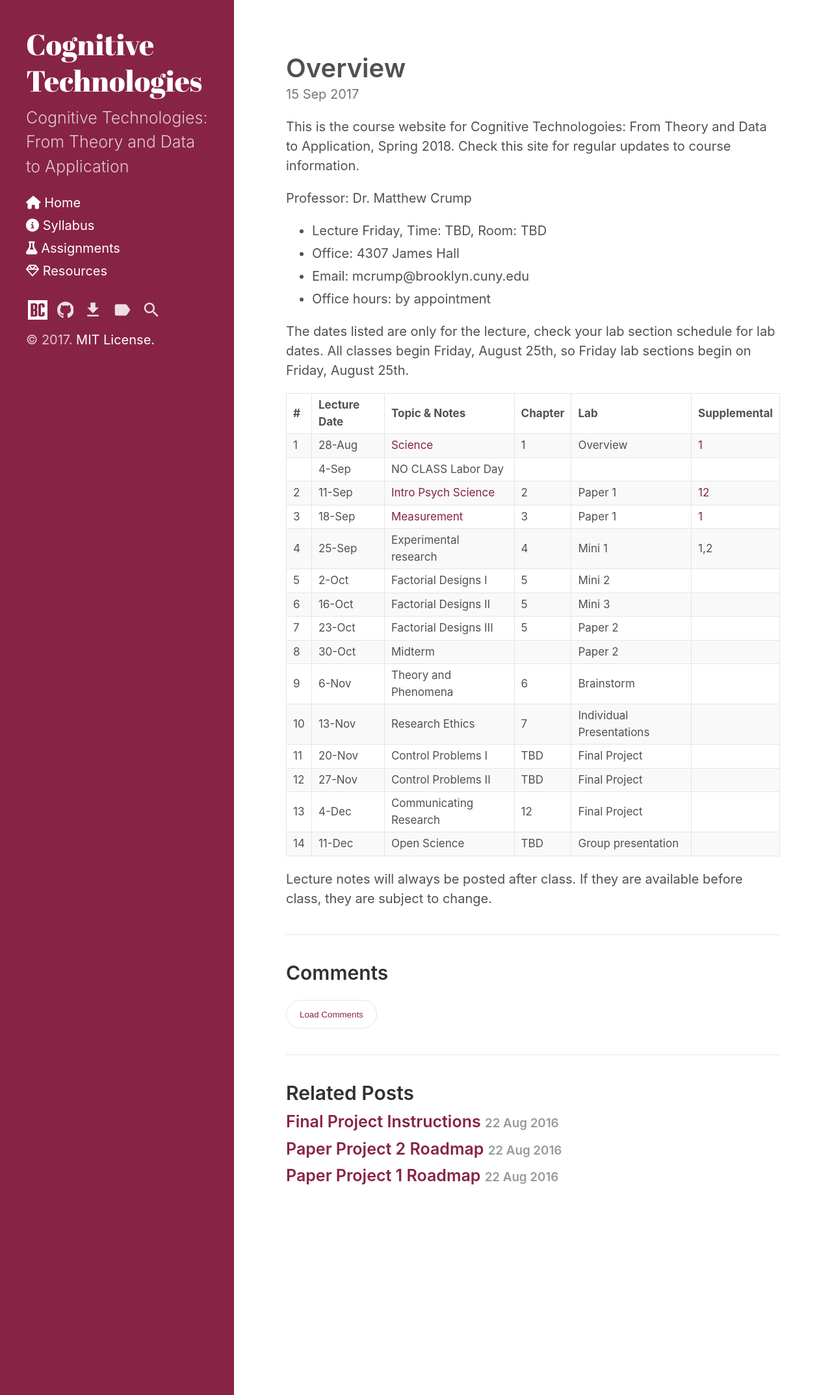
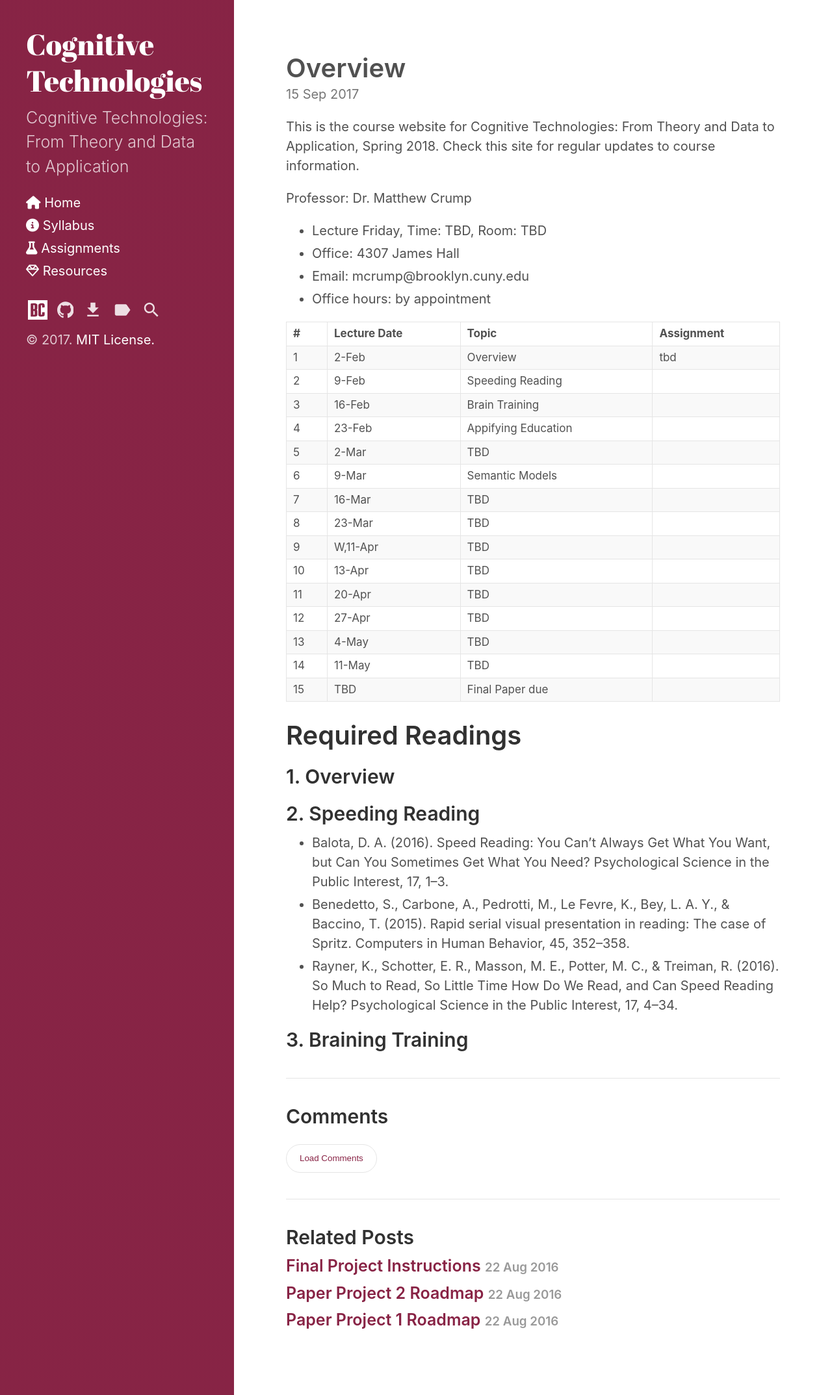
Before and after one commit to CrumpLab/cognitivetechnologies, a Jekyll site: the page built from _posts/2017-09-15-overview.md, in a window 1280 px wide. Shown: the whole page at 65% size. Built offline with Jekyll 4.4.1, drawn with Linux system fonts in a browser that asks for light colours; nearby versions of some CDN libraries.

Commit message:
update overview page

```diff
--- a/_posts/2017-09-15-overview.md
+++ b/_posts/2017-09-15-overview.md
@@ -4,7 +4,7 @@ title: Overview
 excerpt_separator:  <!--more-->
 ---
 
-This is the course website for Cognitive Technologoies: From Theory and Data to Application, Spring 2018. Check this site for regular updates to course information.
+This is the course website for Cognitive Technologies: From Theory and Data to Application, Spring 2018. Check this site for regular updates to course information.
 
 Professor: Dr. Matthew Crump
 
@@ -13,26 +13,35 @@ Professor: Dr. Matthew Crump
 - Email: mcrump@brooklyn.cuny.edu
 - Office hours: by appointment
 
-The dates listed are only for the lecture, check your lab section schedule for lab dates. All classes begin Friday, August 25th, so Friday lab sections begin on Friday, August 25th.
-
-|#|	Lecture Date|	Topic & Notes|	Chapter| Lab| Supplemental |
+|#|	Lecture Date|	Topic |	Assignment|
 |:--|:--|:--|:--|:-- |:--|
-|1|	28-Aug|	[Science](https://github.com/CrumpLab/CrumpLab.github.io/raw/master/courses/experimentalFall2017/LectureNotes/Lecture1.pdf)|	1|Overview|[1](https://login.ez-proxy.brooklyn.cuny.edu/login?url=http://science.sciencemag.org/content/349/6251/aac4716)|
-||4-Sep	|NO CLASS Labor Day	||||
-|2|	11-Sep|	[Intro Psych Science](https://github.com/CrumpLab/CrumpLab.github.io/raw/master/courses/experimentalFall2017/LectureNotes/Lecture2.pdf)|	2|Paper 1|[1](https://login.ez-proxy.brooklyn.cuny.edu/login?url=http://journals.sagepub.com/doi/abs/10.1177/0956797611414726)[2](https://login.ez-proxy.brooklyn.cuny.edu/login?url=http://econtent.hogrefe.com/doi/full/10.1027/1864-9335/a000178)|
-|3|	18-Sep|	[Measurement](https://github.com/CrumpLab/CrumpLab.github.io/raw/master/courses/experimentalFall2017/LectureNotes/Lecture2.pdf)	|3|Paper 1|[1](https://login.ez-proxy.brooklyn.cuny.edu/login?url=http://journals.sagepub.com/doi/abs/10.1177/0956797611414726)|
-|4|	25-Sep|	Experimental research|	4|Mini 1|1,2|
-|5|	2-Oct |	Factorial Designs I|	5|Mini 2||
-|6|16-Oct	|Factorial Designs II|	5|Mini 3||
-|7|23-Oct	|Factorial Designs III|	5|Paper 2||
-|8|30-Oct	|Midterm| |Paper 2||
-|9|6-Nov	|Theory and Phenomena|6|Brainstorm||
-|10|13-Nov	|Research Ethics|7|Individual Presentations||
-|11|20-Nov	|Control Problems I|TBD|Final Project||
-|12|27-Nov	|Control Problems II|TBD|Final Project||
-|13|4-Dec	|Communicating Research|12|Final Project||
-|14|11-Dec	|Open Science| TBD |Group presentation||
+|1|	2-Feb| Overview|tbd|
+|2|	9-Feb|	Speeding Reading ||
+|3|	16-Feb|	Brain Training ||
+|4|	23-Feb| Appifying Education ||
+|5|	2-Mar |	TBD ||
+|6| 9-Mar	| Semantic Models ||
+|7| 16-Mar | TBD ||
+|8| 23-Mar | TBD ||
+|9| W,11-Apr | TBD ||
+|10| 13-Apr	| TBD ||
+|11| 20-Apr	| TBD ||
+|12| 27-Apr	| TBD ||
+|13| 4-May	| TBD ||
+|14| 11-May	| TBD ||
+|15| TBD	|Final Paper due||
 |=====
 {: rules="groups"}
 
-Lecture notes will always be posted after class. If they are available before class, they are subject to change.
+# Required Readings
+
+## 1. Overview
+
+
+## 2. Speeding Reading
+
+  - Balota, D. A. (2016). Speed Reading: You Can’t Always Get What You Want, but Can You Sometimes Get What You Need? Psychological Science in the Public Interest, 17, 1–3.
+  - Benedetto, S., Carbone, A., Pedrotti, M., Le Fevre, K., Bey, L. A. Y., & Baccino, T. (2015). Rapid serial visual presentation in reading: The case of Spritz. Computers in Human Behavior, 45, 352–358.
+  - Rayner, K., Schotter, E. R., Masson, M. E., Potter, M. C., & Treiman, R. (2016). So Much to Read, So Little Time How Do We Read, and Can Speed Reading Help? Psychological Science in the Public Interest, 17, 4–34.
+
+## 3. Braining Training
```
